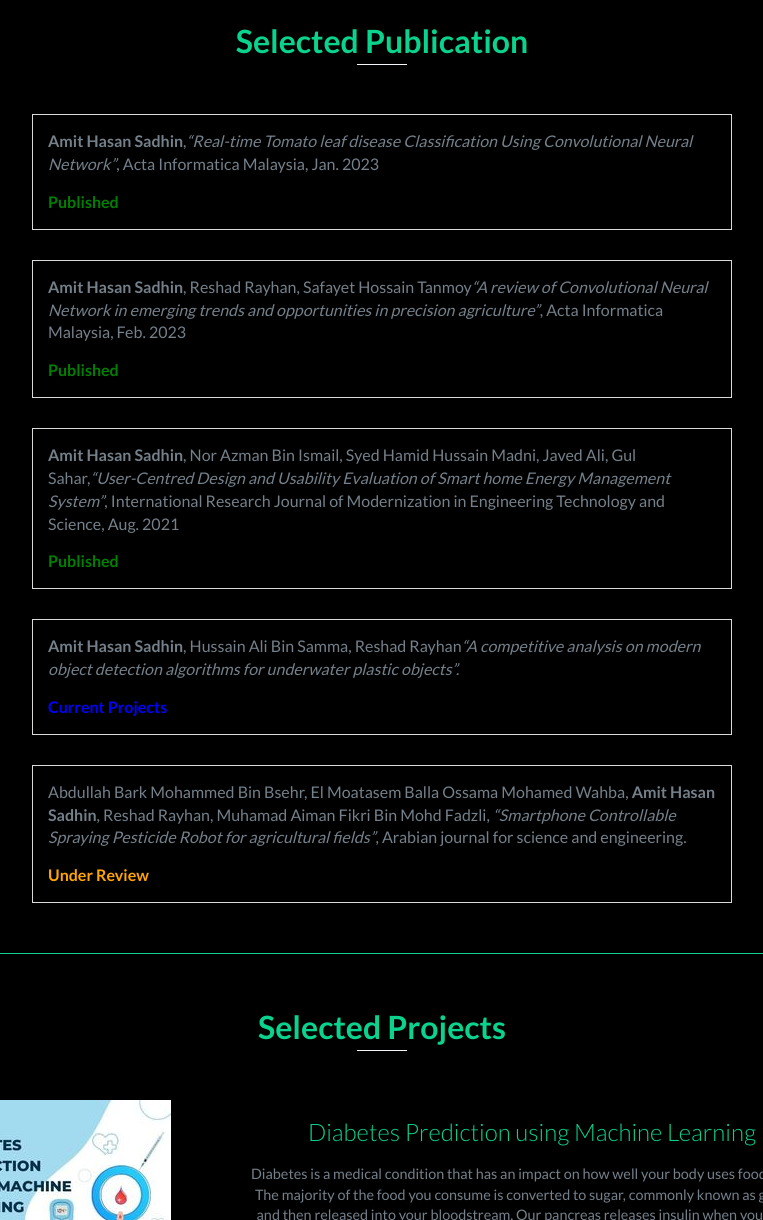
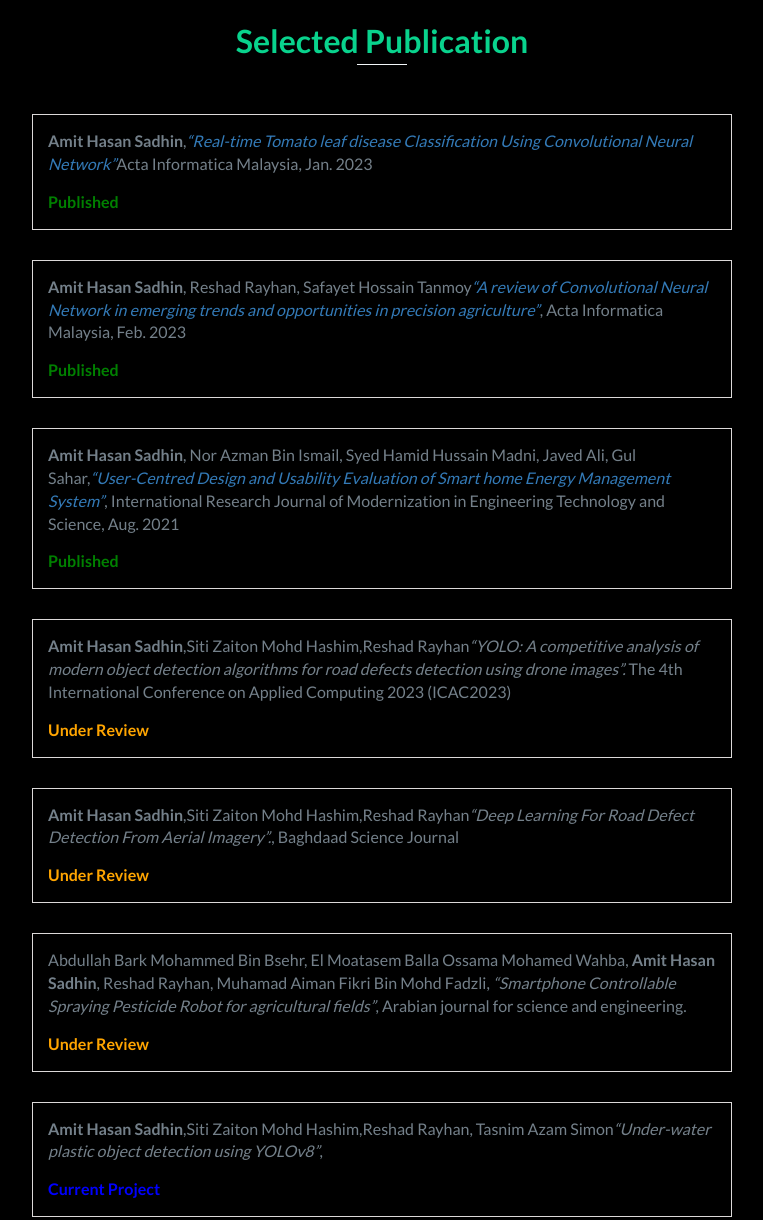
Before and after one commit to samithasan7866/Amit, a website: page index.html in a window 1280 px wide. Shown: the part 3800-5020 px from the top of the page, without its empty margins (258-1021 px from the left). Drawn offline with nearby package versions, Linux system fonts and the light colour scheme.

Commit message:
update projects

```diff
--- a/index.html
+++ b/index.html
@@ -188,8 +188,6 @@
     </div>
     <!-- End #experience -->
 
-
-
     <div id="education">
       <h2 class="heading">Education</h2>
       <div class="education-block">
@@ -243,23 +241,22 @@
   <h2 class="heading">Selected Publication</h2>
   <div class="publication-block">
     <p>
-       <h4><b>Amit Hasan Sadhin</b>,<i>“Real-time Tomato leaf disease Classification Using Convolutional Neural Network”</i>, Acta
-        Informatica Malaysia, Jan. 2023 </h4>
+       <h4><b>Amit Hasan Sadhin</b>,<a href='https://actainformaticamalaysia.com/aim-01-2023-29-32/'><i>“Real-time Tomato leaf disease Classification Using Convolutional Neural Network”</i></a>Acta Informatica Malaysia, Jan. 2023 </h4>
         <font color="green"><b>Published</b> </font>
     </p>
   </div>
   <div class="publication-block">
     <p>
-       <h4><b>Amit Hasan Sadhin</b>, Reshad Rayhan, Safayet Hossain Tanmoy<i>“A review of Convolutional Neural Network in emerging
-        trends and opportunities in precision agriculture”</i>, Acta Informatica Malaysia, Feb. 2023 </h4>
+       <h4><b>Amit Hasan Sadhin</b>, Reshad Rayhan, Safayet Hossain Tanmoy<a href="https://actainformaticamalaysia.com/aim-02-2023-38-44/"><i>“A review of Convolutional Neural Network in emerging
+        trends and opportunities in precision agriculture”</i></a>, Acta Informatica Malaysia, Feb. 2023 </h4>
         <font color="green"><b>Published</b> </font>
     </p>
   </div>
 
   <div class="publication-block">
     <p>
-       <h4><b>Amit Hasan Sadhin</b>, Nor Azman Bin Ismail, Syed Hamid Hussain Madni, Javed Ali, Gul Sahar,<i>“User-Centred Design
-        and Usability Evaluation of Smart home Energy Management System”</i>, International Research Journal of Modernization
+       <h4><b>Amit Hasan Sadhin</b>, Nor Azman Bin Ismail, Syed Hamid Hussain Madni, Javed Ali, Gul Sahar,<a href="https://www.researchgate.net/publication/354820189_USER-CENTRED_DESIGN_AND_USABILITY_EVALUATION_OF_SMART_HOME_ENERGY_MANAGEMENT_SYSTEM"><i>“User-Centred Design
+        and Usability Evaluation of Smart home Energy Management System”</i></a>, International Research Journal of Modernization
         in Engineering Technology and Science, Aug. 2021 </h4>
         <font color="green"><b>Published</b> </font>
     </p>
@@ -267,18 +264,28 @@
 
   <div class="publication-block">
     <p>
-       <h4><b>Amit Hasan Sadhin</b>, Hussain Ali Bin Samma, Reshad Rayhan<i>“A competitive analysis on modern object detection
-        algorithms for underwater plastic objects”.</i></h4>
-        <font color="blue"><b>Current Projects</b> </font>
+       <h4><b>Amit Hasan Sadhin</b>,Siti Zaiton Mohd Hashim,Reshad Rayhan<i>“YOLO: A competitive analysis of modern object detection algorithms for road defects detection using drone images”.</i> The 4th International Conference on Applied Computing 2023 (ICAC2023)</h4>
+       <font color="orange"><b>Under Review</b> </font>
     </p>
   </div>
-
+  <div class="publication-block">
+    <p>
+       <h4><b>Amit Hasan Sadhin</b>,Siti Zaiton Mohd Hashim,Reshad Rayhan<i>“Deep Learning For Road Defect Detection From Aerial Imagery”.</i>, Baghdaad Science Journal</h4>
+       <font color="orange"><b>Under Review</b> </font>
+    </p>
+  </div>
   <div class="publication-block">
     <p>
        <h4>Abdullah Bark Mohammed Bin Bsehr, El Moatasem Balla Ossama Mohamed Wahba, <b>Amit Hasan Sadhin</b>, Reshad
         Rayhan, Muhamad Aiman Fikri Bin Mohd Fadzli, <i>“Smartphone Controllable Spraying Pesticide Robot for agricultural
           fields”</i>, Arabian journal for science and engineering. </h4>
           <font color="orange"><b>Under Review</b> </font>
+    </p>
+  </div>
+  <div class="publication-block">
+    <p>
+      <h4><b>Amit Hasan Sadhin</b>,Siti Zaiton Mohd Hashim,Reshad Rayhan, Tasnim Azam Simon<i>“Under-water plastic object detection using YOLOv8”</i>,</h4>
+          <font color="blue"><b>Current Project</b> </font>
     </p>
   </div>
 </div>
@@ -555,11 +562,11 @@
       <h2>Get in Touch</h2>
       <div id="contact-form">
         <address>
-       Email: <a href="mailto:samithasan7866@gmail.com"><font color="Black"><b> samithasan7866@gmail.com</b> </font></a><br> <br>
+       Email: <a href="mailto:samithasan7866@gmail.com"><font color="Black"><b>samithasan7866@gmail.com</b> </font></a><br> <br>
        Phone:<b>+601162325010</b><br><br>
        Present Address:<b>Skudai, Johor Bahru, Johor, Malaysia</b><br><br>
        Find me on Linkedin: <a href="https://www.linkedin.com/in/amit-hasan-sadhin-9b5b64179/" target="_blank">
-        <font color="orange"><b> Amit Hasan Sadhin</b> </font></a> <br><br>
+        <font color="orange"><b> Amit Hasan Sadhin</b></font></a> <br><br>
 
         Find me on GitHub: <a href="https://github.com/samithasan7866" target="_blank">
           <font color="Pink"><b> Amit Hasan Sadhin</b> </font></a><br><br>
```
